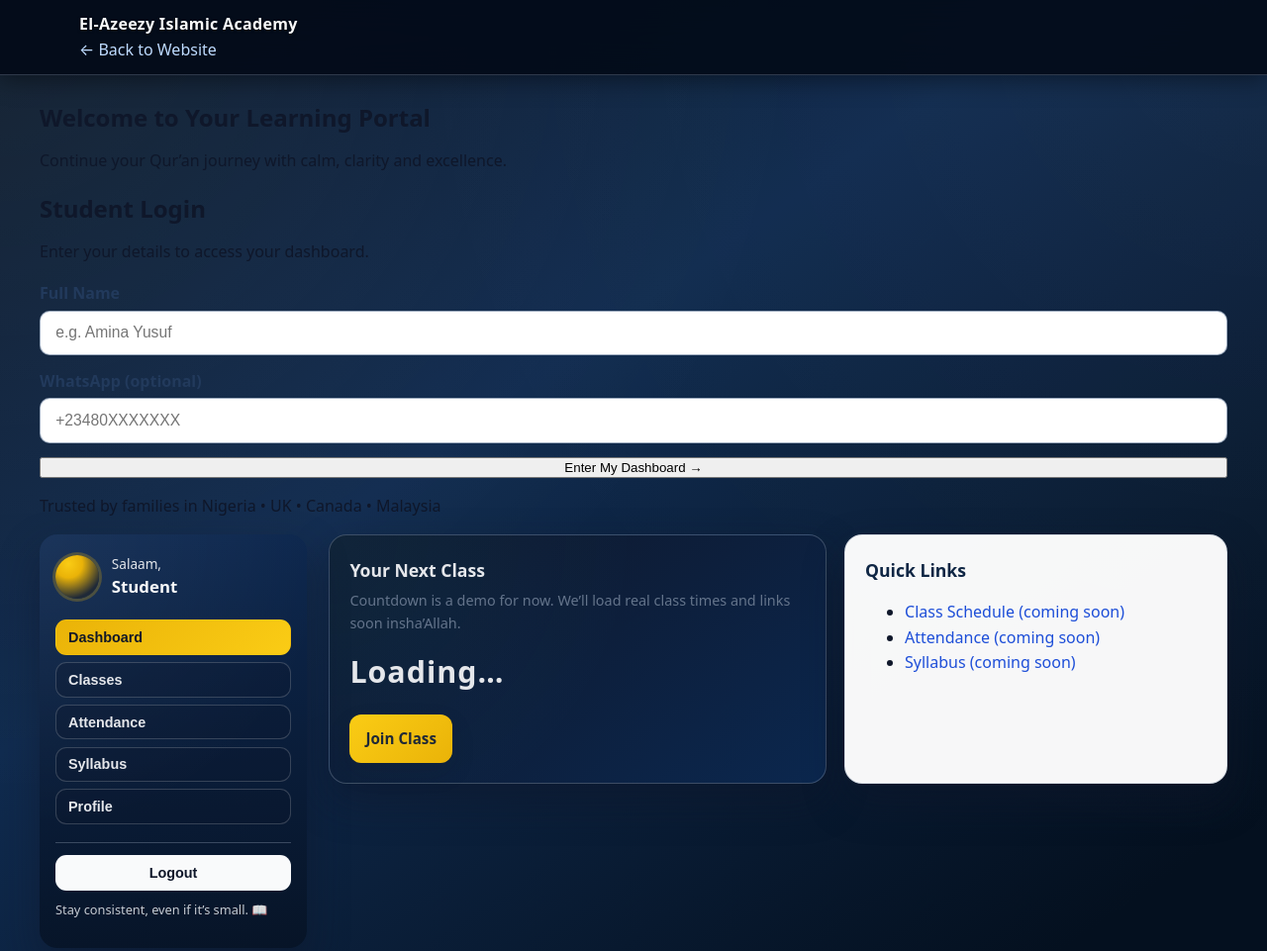
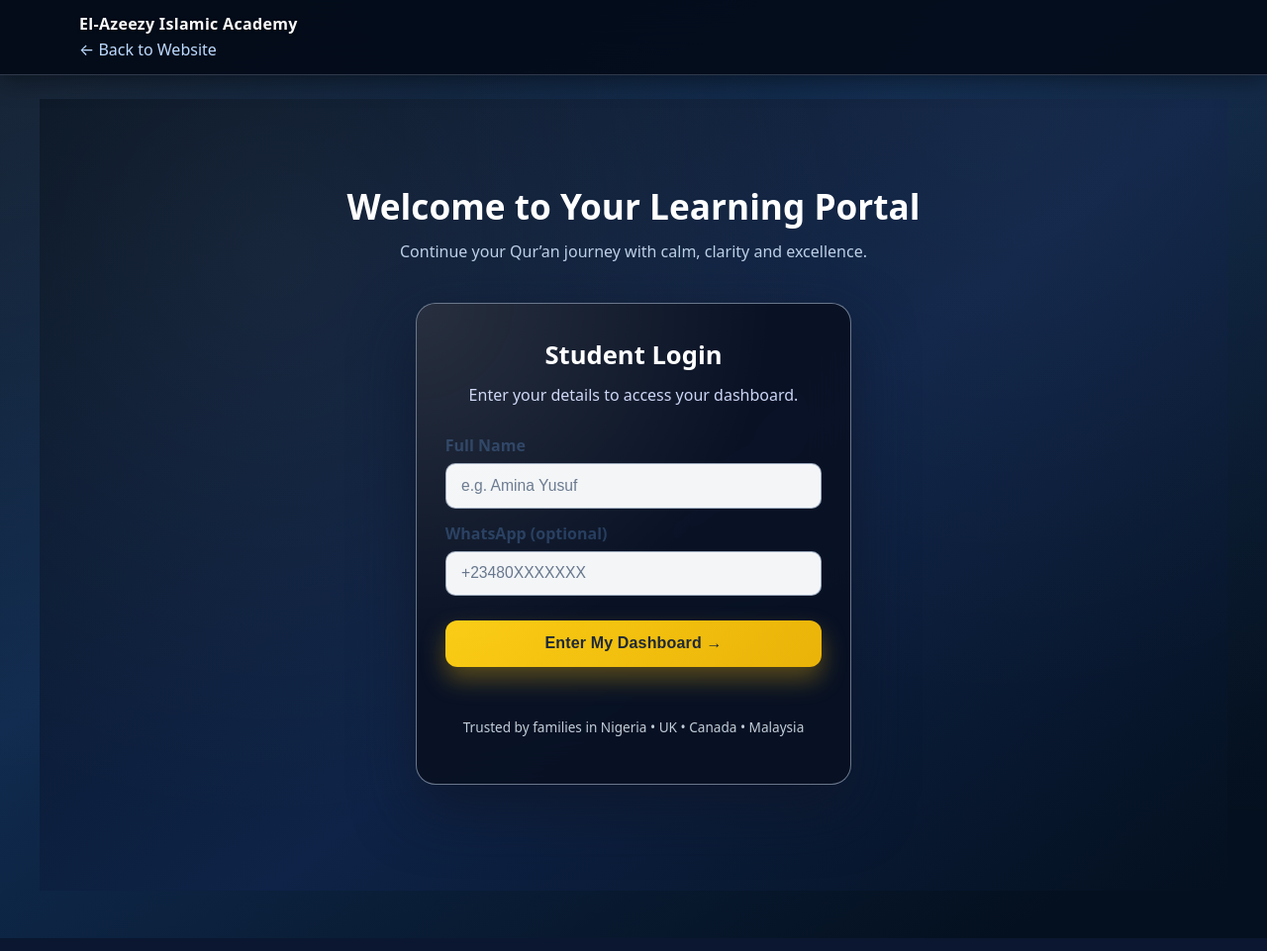
Before and after one commit to elazeezy/el-azeezy-islamic-academy, a website: page public/student.html in a window 1280 px wide. Shown: the top 961 px of the page at 99% size. Drawn offline with Linux system fonts and the light colour scheme.

Commit message:
Update student portal UI + fixed layout + animations

```diff
--- a/public/student.js
+++ b/public/student.js
@@ -5,6 +5,12 @@ document.addEventListener("DOMContentLoaded", () => {
   const loginForm = document.getElementById("studentLoginForm");
   const loginErr  = document.getElementById("studentLoginError");
   const logoutBtn = document.getElementById("studentLogoutBtn");
+
+    // Initial state: show login, hide dashboard.
+  // We will override this below if a saved student exists.
+  if (loginView) loginView.style.display = "block";
+  if (dashView) dashView.style.display = "none";
+
 
   const countdownEl = document.getElementById("countdown");
   const nextClassLabelEl = document.getElementById("nextClassLabel");
@@ -37,20 +43,39 @@ document.addEventListener("DOMContentLoaded", () => {
   function clearStudentFromStorage() {
     localStorage.removeItem(LS_KEY);
   }
+   function showLogin() {
+    if (loginView) {
+      loginView.style.display = "block";
+    }
+    if (dashView) {
+      dashView.style.display = "none";
+    }
+  // Always scroll to the top so dashboard never shows behind
+  window.scrollTo({ top: 0, behavior: "instant" });
 
-  function showLogin() {
-    loginView.hidden = false;
-    dashView.hidden = true;
+
+    // If we have a saved student, pre-fill the fields
+    const saved = loadStudentFromStorage();
+    if (saved) {
+      const nameInput = document.getElementById("studentNameInput");
+      const phoneInput = document.getElementById("studentPhoneInput");
+      if (nameInput && saved.fullName) nameInput.value = saved.fullName;
+      if (phoneInput && saved.phone) phoneInput.value = saved.phone;
+    }
   }
 
-  function showDashboard(s) {
-    if (nameEl) nameEl.textContent = s.fullName;
-    loginView.hidden = true;
-    dashView.hidden = false;
-    initViews();
-    renderProfile(s);
-  }
 
+function showDashboard(s) {
+    if (nameEl) nameEl.textContent = s.fullName || "Student";
+    if (loginView) {
+      loginView.style.display = "none";
+    }
+    if (dashView) {
+      dashView.style.display = "grid";
+    }
+  initViews();
+  renderProfile(s);
+}
   // Handle login form
     if (loginForm) {
     loginForm.addEventListener("submit", async (e) => {
--- a/public/styles.css
+++ b/public/styles.css
@@ -1202,3 +1202,248 @@ a:hover {
   margin-top: 0.7rem;
   font-size: 0.9rem;
 }
+
+#studentLogin {
+  min-height: 100vh;
+}
+
+/* ======================================
+   PREMIUM LOGIN PAGE (NEW DESIGN)
+   ====================================== */
+
+.login-wrapper {
+  min-height: 100vh;
+  padding: 4rem 1rem;
+  display: flex;
+  flex-direction: column;
+  align-items: center;
+  text-align: center;
+  justify-content: center;
+  background:
+    radial-gradient(circle at 20% 20%, rgba(255,255,255,0.06) 0%, transparent 50%),
+    radial-gradient(circle at 80% 0%, rgba(255,255,255,0.04) 0%, transparent 50%),
+    linear-gradient(140deg, #071322, #0e2347 55%, #04101f);
+}
+
+/* Hero text above card */
+.login-hero-text h1 {
+  font-size: 2.1rem;
+  color: #ffffff;
+  font-weight: 800;
+  margin-bottom: .3rem;
+}
+
+.login-hero-text p {
+  color: #bcd0e7;
+  font-size: 1rem;
+  margin-bottom: 2.2rem;
+}
+
+/* Gorgeous glass card */
+.login-glass-card {
+  width: min(440px, 90%);
+  padding: 2rem 1.8rem;
+  border-radius: 20px;
+  backdrop-filter: blur(20px);
+  background: rgba(255,255,255,0.12);
+  border: 1px solid rgba(255,255,255,0.25);
+  box-shadow: 0 18px 40px rgba(0, 0, 0, 0.35);
+  animation: fadeSlideIn .9s ease-out;
+}
+
+.login-glass-card h2 {
+  font-size: 1.6rem;
+  font-weight: 800;
+  color: #ffffff;
+  margin-bottom: .4rem;
+}
+
+.login-sub {
+  color: #d7e0ea;
+  margin-bottom: 1.5rem;
+}
+
+/* Inputs */
+.login-form {
+  display: grid;
+  gap: 1rem;
+}
+
+.login-form label span {
+  color: #f1f5f9;
+  font-weight: 600;
+  margin-bottom: .25rem;
+  display: block;
+}
+
+.login-form input {
+  width: 100%;
+  padding: 0.85rem 1rem;
+  border-radius: 12px;
+  border: none;
+  background: rgba(255,255,255,0.85);
+  font-size: 1rem;
+  outline: none;
+}
+
+.login-form input:focus {
+  box-shadow: 0 0 0 3px rgba(250, 204, 21, 0.7);
+}
+
+/* Button */
+.login-btn {
+  margin-top: .7rem;
+  padding: 0.9rem;
+  width: 100%;
+  background: linear-gradient(135deg, #facc15, #eab308);
+  border-radius: 12px;
+  border: none;
+  font-size: 1rem;
+  font-weight: 800;
+  cursor: pointer;
+  color: #1f2937;
+  letter-spacing: 0.01em;
+  box-shadow: 0 12px 25px rgba(234, 179, 8, 0.35);
+  transition: transform .18s ease, box-shadow .18s ease, filter .18s ease;
+}
+
+.login-btn:hover {
+  filter: brightness(1.07);
+  transform: translateY(-2px);
+  box-shadow: 0 16px 30px rgba(234, 179, 8, 0.45);
+}
+
+
+/* Error message */
+.login-error {
+  color: #fecaca;
+  margin-top: 0.8rem;
+  min-height: 1rem;
+}
+
+.trust-badges {
+  margin-top: 1.35rem;
+  font-size: 0.85rem;
+  color: #d6e2ec;
+  opacity: .9;
+  text-align: center;
+}
+
+
+
+/* ======================================
+   PREMIUM LOGIN PAGE (CENTERED + ANIMATED)
+   ====================================== */
+
+.login-wrapper {
+  min-height: 100vh;
+  padding: 5rem 1rem 4rem;
+  display: flex;
+  flex-direction: column;
+  align-items: center;      /* center horizontally */
+  justify-content: flex-start;
+  text-align: center;
+  background:
+    radial-gradient(circle at 20% 20%, rgba(255,255,255,0.06) 0%, transparent 50%),
+    radial-gradient(circle at 80% 0%, rgba(255,255,255,0.04) 0%, transparent 50%),
+    linear-gradient(140deg, #071322, #0e2347 55%, #04101f);
+}
+
+/* Keep hero text narrow and centered */
+.login-hero-text {
+  max-width: 650px;
+  margin: 0 auto 2.4rem;
+}
+
+.login-hero-text h1 {
+  font-size: 2.2rem;
+  color: #ffffff;
+  font-weight: 800;
+  margin-bottom: .35rem;
+}
+
+.login-hero-text p {
+  color: #bcd0e7;
+  font-size: 1rem;
+}
+
+/* Glass card – centered */
+.login-glass-card {
+  width: min(440px, 90%);
+  margin: 0 auto;                         /* <-- force center */
+  padding: 2rem 1.8rem;
+  border-radius: 20px;
+  backdrop-filter: blur(20px);
+  background: rgba(9, 16, 32, 0.85);
+  border: 1px solid rgba(148, 163, 184, 0.7);
+  box-shadow: 0 24px 60px rgba(15, 23, 42, 0.8);
+  position: relative;
+  overflow: hidden;
+  animation: loginSlideIn 0.85s ease-out forwards;
+}
+
+/* subtle shine effect on top of card */
+.login-glass-card::before {
+  content: "";
+  position: absolute;
+  inset: 0;
+  background: radial-gradient(circle at 0% 0%, rgba(255,255,255,0.18) 0, transparent 55%);
+  opacity: 0.7;
+  pointer-events: none;
+}
+
+.login-glass-card h2 {
+  font-size: 1.6rem;
+  font-weight: 800;
+  color: #ffffff;
+  margin-bottom: .45rem;
+}
+
+.login-sub {
+  color: #cbd5f5;
+  margin-bottom: 1.6rem;
+}
+
+/* Slide-in animation */
+@keyframes loginSlideIn {
+  from {
+    opacity: 0;
+    transform: translateY(28px) scale(0.97);
+  }
+  to {
+    opacity: 1;
+    transform: translateY(0) scale(1);
+  }
+}
+
+.login-form {
+  display: grid;
+  gap: 1rem;
+  text-align: left;
+}
+
+.login-form label span {
+  color: #e5edf7;                 /* brighter label */
+  font-weight: 600;
+  margin-bottom: .25rem;
+  display: block;
+}
+
+.login-form input {
+  width: 100%;
+  padding: 0.85rem 1rem;
+  border-radius: 12px;
+  border: none;
+  background: rgba(248, 250, 252, 0.98);
+  font-size: 1rem;
+  outline: none;
+  color: #0f172a;
+}
+
+.login-form input::placeholder {
+  color: #64748b;
+}
+
+.login-form input:focus {
+  box-shadow: 0 0 0 3px rgba(250, 204, 21, 0.8);
+}
```
